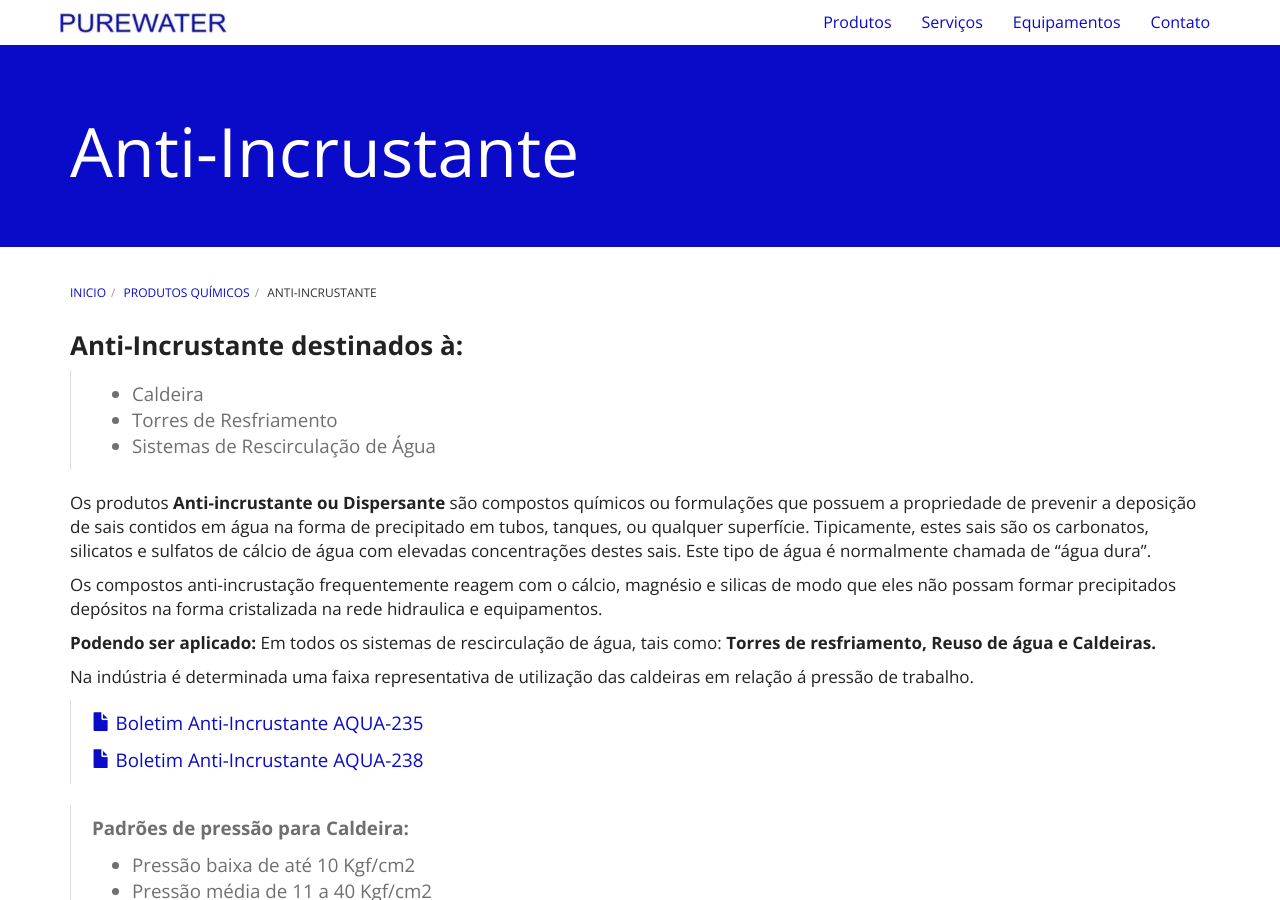
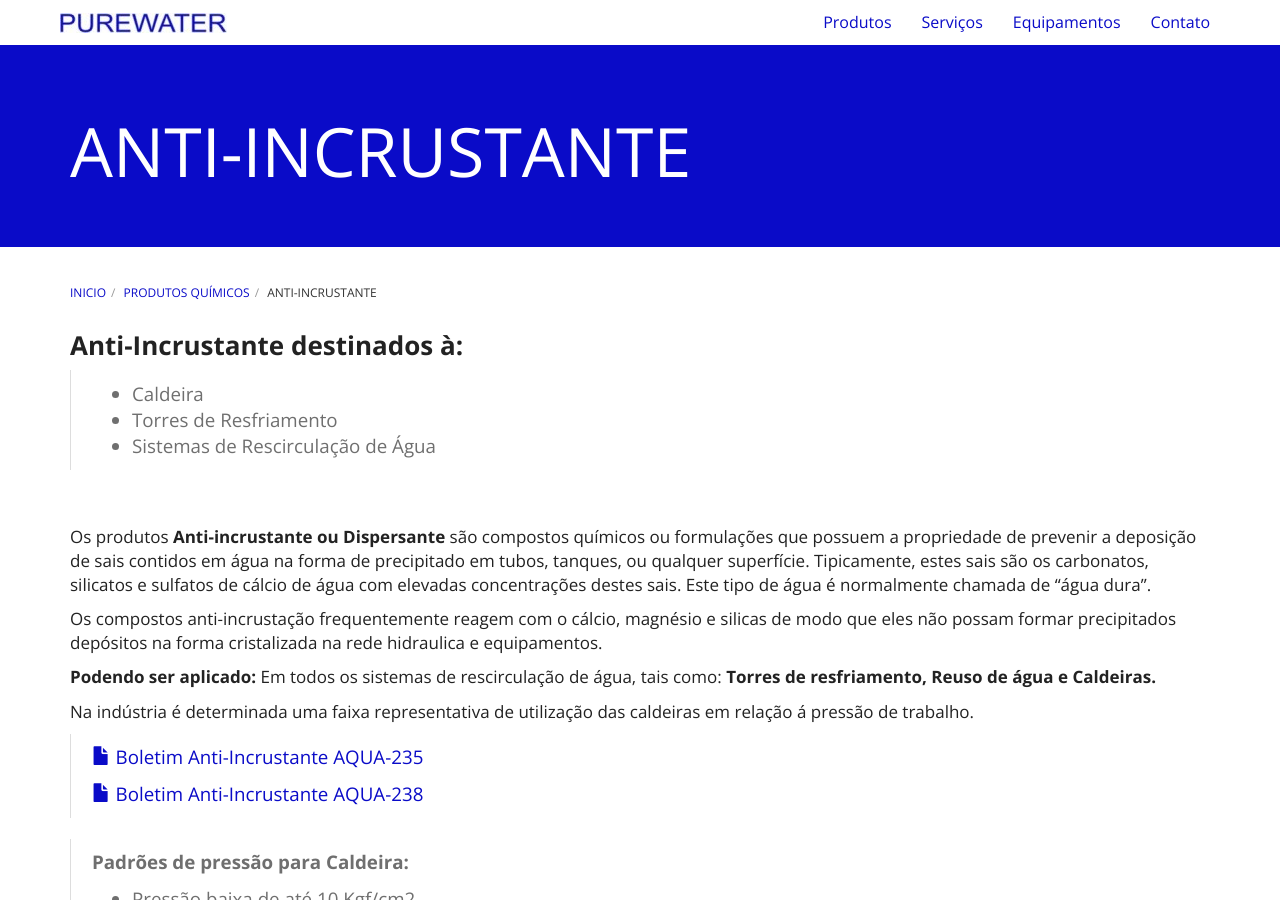
Before and after one commit to purewaterefluentes/purewaterefluentes.github.io, a Jekyll site: the page built from produtos/anti-incrustante.md, in a window 1280 px wide and 900 px high. Built offline with Jekyll 4.4.1, drawn with Linux system fonts in a browser that asks for light colours; nearby versions of some CDN libraries; library files that are not in the unit come from our copies; some of the changed lines change nothing that is shown.

Commit message:
Update anti-incrustante.md

```diff
--- a/produtos/anti-incrustante.md
+++ b/produtos/anti-incrustante.md
@@ -1,8 +1,8 @@
 ---
 layout: contato
-title: Anti-Incrustante
-titlePage: Anti-Incrustante | Torre de Resfriamento e Caldeiras | Purewater Efluentes
-Subtitle: Dispersante
+title: ANTI-INCRUSTANTE
+titlePage: ANTI-INCRUSTANTE | CALDEIRAS - TORRE DE RESFRIAMENTO - CHILLER |PUREWATER ELUENTES
+Subtitle: Dispersante para tratamento de água
 ---
 
 ### **Anti-Incrustante destinados à:**
@@ -12,6 +12,7 @@ Subtitle: Dispersante
 - Sistemas de Rescirculação de Água
 >
 
+<br />
 
 Os produtos **Anti-incrustante ou Dispersante** são compostos químicos ou formulações que possuem a propriedade de prevenir a deposição de sais contidos em água na forma de precipitado em tubos, tanques, ou qualquer superfície. Tipicamente, estes sais são os carbonatos, silicatos e sulfatos de cálcio de água com elevadas concentrações destes sais. Este tipo de água é normalmente chamada de "água dura".
 
```
